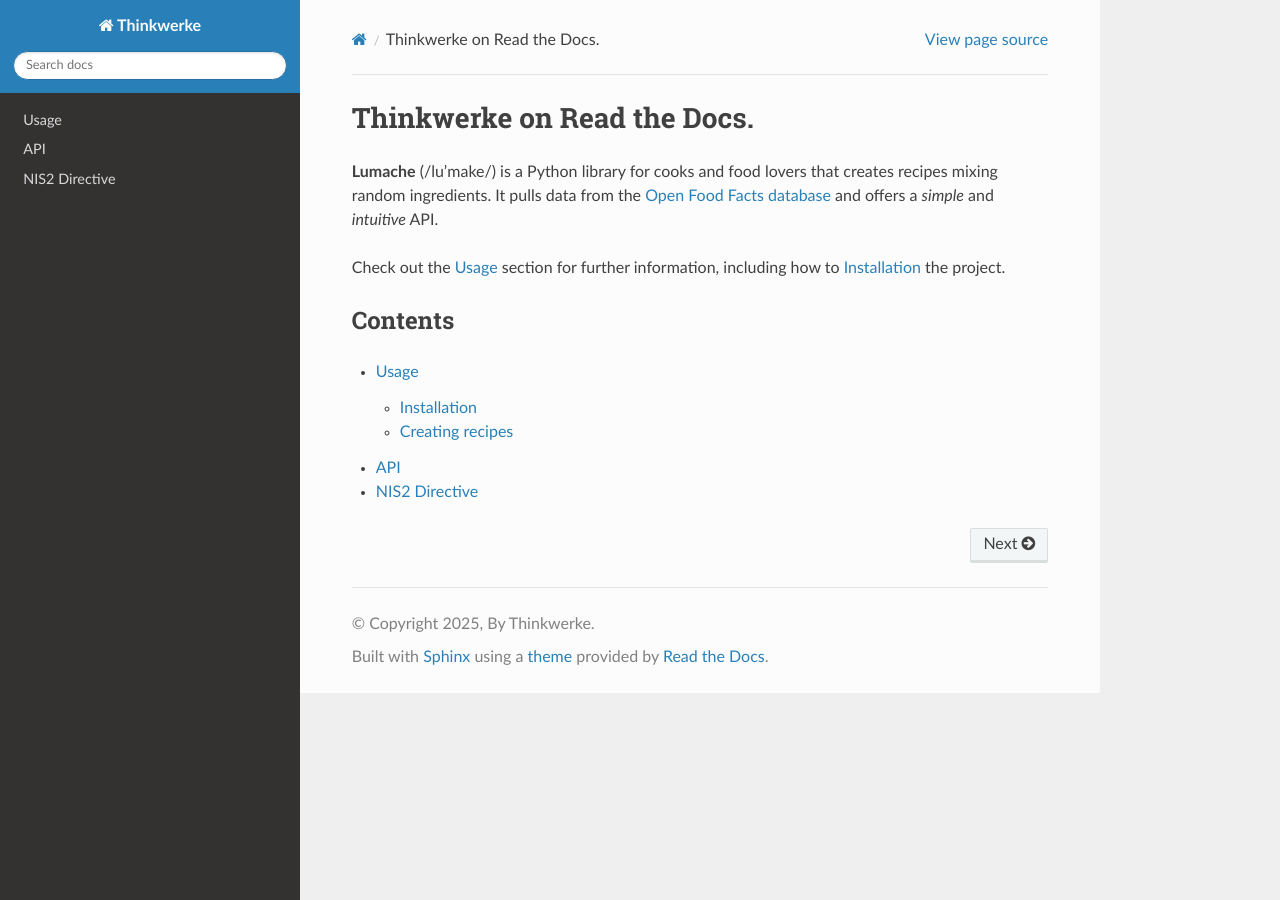
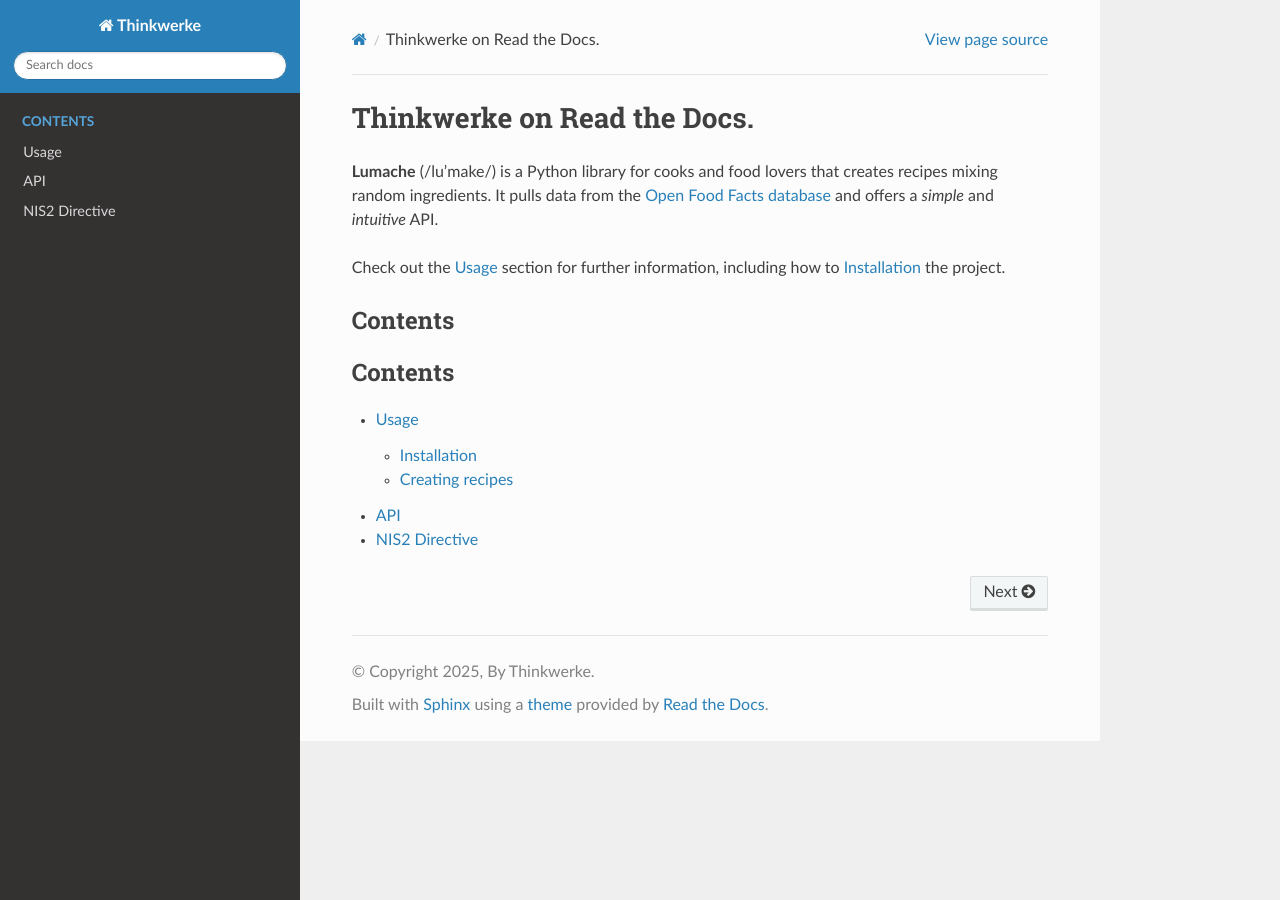
Before and after one commit to Mynkskhr/docs.thinkwerke, a Sphinx documentation site: the page built from docs/source/index.rst, in a window 1280 px wide. Built offline with Sphinx 7.4.7 and the Read the Docs theme 3.1.0, drawn with Linux system fonts in a browser that asks for light colours.

Commit message:
Update index.rst

```diff
--- a/docs/source/index.rst
+++ b/docs/source/index.rst
@@ -13,6 +13,8 @@ Contents
 --------
 
 .. toctree::
+   :maxdepth: 2
+   :caption: Contents
 
    usage
    api
```
